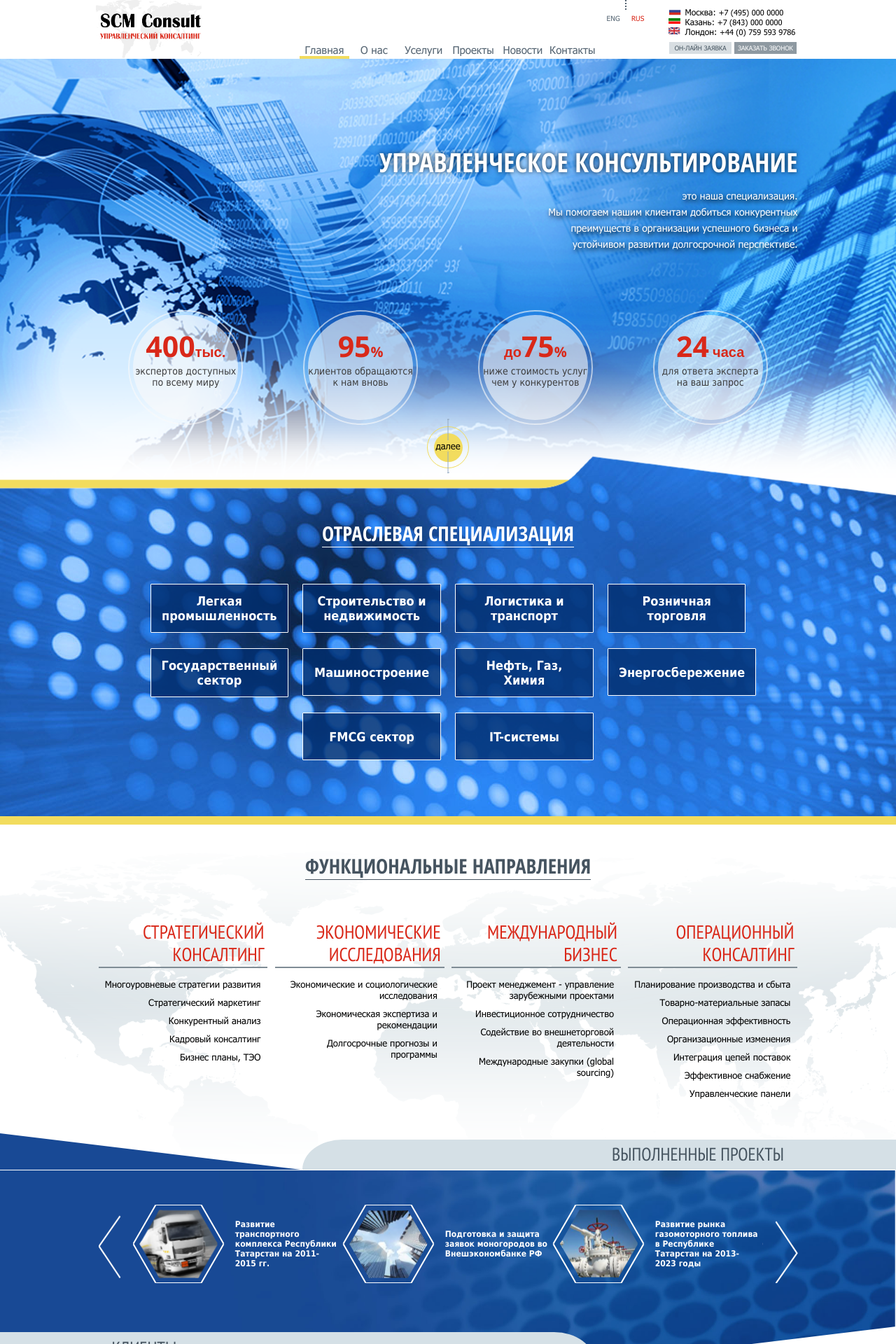
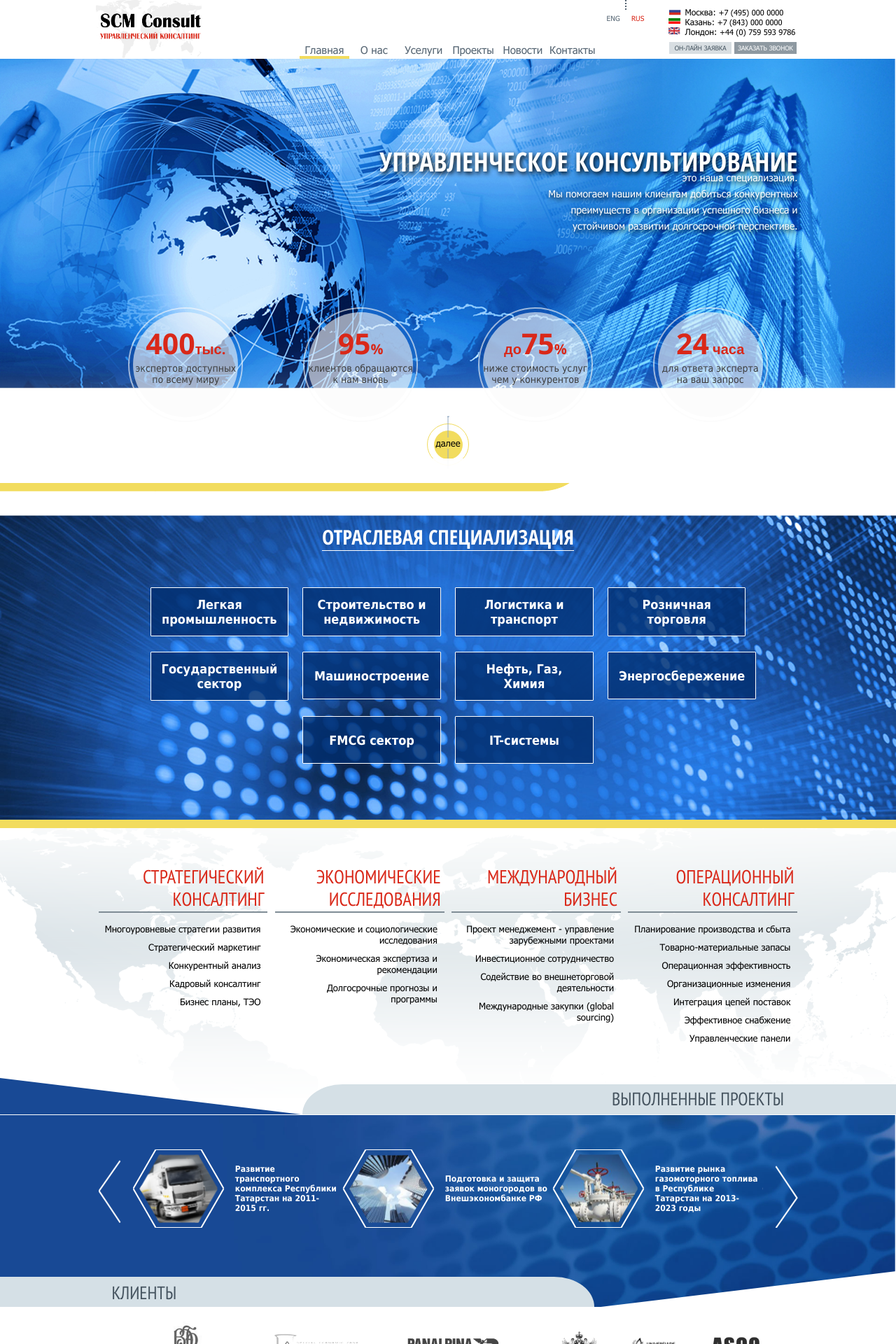
Before and after one commit to ArtGarm/new-zeland, a PHP site: page /process.php in a window 1280 px wide. Shown: the top 1920 px of the page at 70% size. Run offline with PHP 8.4, Linux system fonts and the light colour scheme; style sheets or scripts are compiled from the project's sources; some libraries are stand-ins or nearby versions.

Commit message:
ad paralax to top section

```diff
--- a/css/radion.css
+++ b/css/radion.css
@@ -233,22 +233,54 @@
 }
 
 /*top section*/
+.top_section {
+  position: relative;
+  z-index: 1;
+}
+
 .top_section_wrap {
-  min-height: 665px;
-  background: url("../images/top_section_bg.png") center center no-repeat;
+  min-height: 586px;
+  /*background: url('../images/top_section_bg.png') center center no-repeat;*/
   position: relative;
   z-index: 2;
   -webkit-background-size: cover;
   -moz-background-size: cover;
   -o-background-size: cover;
   background-size: cover;
+  overflow: hidden;
+}
+
+.top_section_wrap:after {
+  background: url("../images/specialization_white_line.png") center center no-repeat;
+  height: 292px;
+  width: 100%;
+  content: '';
+  position: absolute;
+  bottom: -83px;
+  left: 0;
+  z-index: 3;
+}
+
+.top_section_wrap .mbox {
+  z-index: 7;
+}
+
+.top_section_wrap .parallax img {
+  -webkit-transform: translate(-50.1%, 0%);
+  -moz-transform: translate(-50.1%, 0%);
+  -ms-transform: translate(-50.1%, 0%);
+  -o-transform: translate(-50.1%, 0%);
+  transform: translate(-50.1%, 0%);
 }
 
 .top_section_wrap .top_title {
   text-align: right;
   color: white;
   text-shadow: 0px 0px 6px rgba(0, 0, 0, 0.72);
-  padding-top: 121px;
+  padding-top: 135px;
+  font-size: 14px;
+  text-shadow: 2px 3px 6px rgba(0, 0, 0, 0.95);
+  line-height: 23px;
 }
 
 .top_section_wrap .top_title h2 {
@@ -257,15 +289,8 @@
   font-weight: 700;
 }
 
-.top_section_wrap .top_title .subtitle {
-  font-size: 14px;
-  text-shadow: 2px 3px 6px rgba(0, 0, 0, 0.95);
-  padding-top: 11px;
-  line-height: 23px;
-}
-
 .top_section_wrap .top_section_bottom {
-  padding-top: 90px;
+  padding-top: 112px;
 }
 
 .top_section_wrap .top_section_bottom .top_section_item {
--- a/css/style_main.css
+++ b/css/style_main.css
@@ -51,7 +51,7 @@
 
 /* /titles */
 /* paralax */
-.parallax {
+.parallax, .parallaxmin {
   position: absolute;
   width: 100%;
   left: 0;
@@ -60,7 +60,7 @@
   bottom: 0;
 }
 
-.parallax img {
+.parallax img, .parallaxmin img {
   position: absolute;
   left: 50%;
   -webkit-transform: translate(-50.1%, -1%);
@@ -346,7 +346,7 @@
   background-position: center top;
   padding-top: 53px;
   padding-bottom: 91px;
-  margin-top: -99px;
+  margin-top: -29px;
   position: relative;
 }
 
@@ -464,11 +464,24 @@
 /* specialization */
 .specialization-main {
   position: relative;
-  top: -99px;
+  top: -15px;
+  z-index: 3;
+  overflow: hidden;
+}
+
+.specialization-main:after {
+  background: url("../images/specialization_white_line.png") center center no-repeat;
+  height: 292px;
+  width: 100%;
+  content: '';
+  position: absolute;
+  top: -193px;
+  left: 0;
+  z-index: 3;
 }
 
 .specialization {
-  background-image: url(../images/specialization-bg.jpg);
+  /*background-image:url(../images/specialization-bg.jpg);*/
   background-position: center center;
   border-bottom: 12px solid #f2dc5e;
   padding: 0px 0 49px 0;
--- a/js/scr.js
+++ b/js/scr.js
@@ -309,6 +309,8 @@ function parallaxScroll(){
 
     var scrolled = $(window).scrollTop();
     $('.parallax img').css('top',(0-(scrolled*0.12))+'px');
+
+    $('.parallaxmin img').css('top',(0-(scrolled*0.06))+'px');
 }
 //
 /* DOCUMENT READY  */
@@ -330,7 +332,7 @@ $(window).load(function(){
     oneHeightItems();
 
     $(window).bind('scroll', function(e){
-        parallaxScroll(); // radion
+        parallaxScroll();
     });
 
 
--- a/partials/specialization.php
+++ b/partials/specialization.php
@@ -1,4 +1,7 @@
 <div class="specialization-main">
+    <div class="parallax">
+        <img src="images/specialization-bg.jpg" alt="" />
+    </div>
     <div class="specialization">
         <div class="mbox">
 
--- a/partials/topsection.php
+++ b/partials/topsection.php
@@ -1,5 +1,8 @@
 <div class="top_section">
     <div class="top_section_wrap">
+        <div class="parallaxmin">
+            <img src="images/top_section_v2.jpg" alt="" />
+        </div>
         <div class="mbox">
             <div class="top_title">
                 <h2>УПРАВЛЕНЧЕСКОЕ  КОНСУЛЬТИРОВАНИЕ</h2>
--- a/sass/radion.scss
+++ b/sass/radion.scss
@@ -58,14 +58,16 @@ $yellow:#f2dc5e;
     .sendwich-icon{display: none;}
 }
 /*top section*/
-.top_section_wrap{min-height: 665px;background: url('../images/top_section_bg.png') center center no-repeat;position: relative;z-index: 2;background-size: cover;
+.top_section{position: relative;z-index: 1;}
+.top_section_wrap{min-height: 586px;/*background: url('../images/top_section_bg.png') center center no-repeat;*/position: relative;z-index: 2;background-size: cover;overflow: hidden;
      // &:before{content:'';display: block;position: absolute;width: 100%;height: 102px;background-image: url(../images/specialization-top-bg.png);z-index: 2;background-position: center center;bottom: -102px;z-index: 10;}
-
-    .top_title{text-align: right;color: white;text-shadow: 0px 0px 6px rgba(0, 0, 0, 0.72);padding-top: 121px;
+     &:after{background: url('../images/specialization_white_line.png') center center no-repeat;height: 292px;width: 100%;content: '';position: absolute;bottom: -83px;left: 0;z-index: 3;}
+    .mbox{z-index: 7;}
+    .parallax img{transform: translate(-50.1%, 0%);}
+    .top_title{text-align: right;color: white;text-shadow: 0px 0px 6px rgba(0, 0, 0, 0.72);padding-top: 135px;font-size: 14px;text-shadow: 2px 3px 6px rgba(0, 0, 0, 0.95);line-height: 23px;
         h2{font-size: 38px;font-family: 'Open Sans Condensed', sans-serif;font-weight: 700;}
-        .subtitle{font-size: 14px;text-shadow: 2px 3px 6px rgba(0, 0, 0, 0.95);padding-top: 11px;line-height: 23px;}
     }
-    .top_section_bottom{padding-top: 90px;
+    .top_section_bottom{padding-top: 112px;
         .top_section_item{float: left;width: 25%;}
         .top_section_item_wrap{width: 150px;height: 150px;margin: 0 auto;background-color: rgba(250,250,250, .6);border-radius: 50%;text-align: center;transition:all ease-out .2s;}
         .top_section_item_text{
--- a/sass/style_main.scss
+++ b/sass/style_main.scss
@@ -19,7 +19,7 @@
 
 /* paralax */
 
-.parallax{position: absolute;width: 100%;left: 0;right: 0;top: 0;bottom: 0;
+.parallax,.parallaxmin{position: absolute;width: 100%;left: 0;right: 0;top: 0;bottom: 0;
     img{position: absolute;left: 50%;transform:translate(-50.1%, -1%);top: 0;transition:top ease-out .4s;}
 }
 
@@ -79,7 +79,7 @@
 }
 
 
-.functional-index{background-image:url(../images/functional-index-background.png);background-repeat: no-repeat;background-attachment:fixed;background-position: center top;padding-top: 53px;padding-bottom: 91px;margin-top: -99px;position: relative;
+.functional-index{background-image:url(../images/functional-index-background.png);background-repeat: no-repeat;background-attachment:fixed;background-position: center top;padding-top: 53px;padding-bottom: 91px;margin-top: -29px;position: relative;
     //&:after{width: 101%;height: 94px;background: url('../images/doneproject_top_line.png') center center no-repeat;left: -11px;content: '';z-index: 1;position: absolute;}
     .functional-way-title{text-align: right;height: 72px;margin-bottom: 1px;
         >a, >span{background-color: transparent;color:#d92819;font-size: 27px;font-family: 'PT Sans Narrow', sans-serif;vertical-align: top;line-height: 1.2;padding-top: 9px;}
@@ -105,8 +105,10 @@
 
 /* specialization */
 
-.specialization-main{position: relative;top: -99px;}
-.specialization{background-image:url(../images/specialization-bg.jpg);background-position: center center;border-bottom: 12px solid #f2dc5e;padding: 0px 0 49px 0;position: relative;z-index: 1;padding-top: 102px;
+.specialization-main{position: relative;top: -15px;z-index: 3;overflow: hidden;
+    &:after{background: url('../images/specialization_white_line.png') center center no-repeat;height: 292px;width: 100%;content: '';position: absolute;top: -193px;left: 0;z-index: 3;}
+}
+.specialization{/*background-image:url(../images/specialization-bg.jpg);*/background-position: center center;border-bottom: 12px solid #f2dc5e;padding: 0px 0 49px 0;position: relative;z-index: 1;padding-top: 102px;
     .text-title-wrap{position: relative;top: -17px;margin-bottom: 38px;}
 
 }
```
Also changed, not shown: images/specialization_white_line.png (added), images/top_section.jpg, images/top_section_v2.jpg (added).
